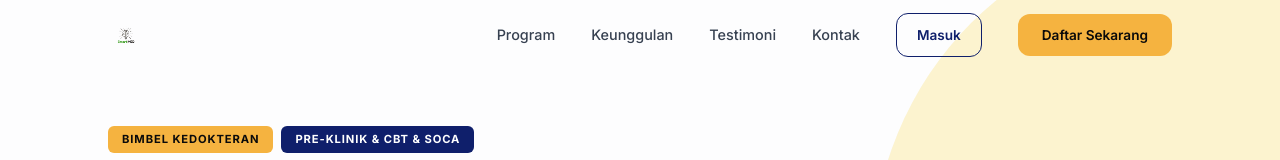
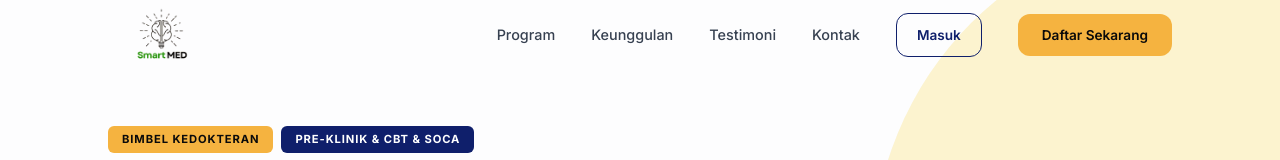
Before and after one commit to ganiout1/SmartMed, a Next.js app: page / in a window 1280 px wide. Shown: the top 160 px of the page. Built offline with nearby package versions, Linux system fonts and the light colour scheme.

Commit message:
style: enlarge navbar image logo to 360x108

```diff
--- a/src/components/layout/navbar.tsx
+++ b/src/components/layout/navbar.tsx
@@ -54,7 +54,7 @@ export function Navbar() {
       <div className="gap-6 lg:gap-8" style={{ maxWidth: 1120, margin: "0 auto", padding: "0 28px", height: 70, display: "flex", alignItems: "center", justifyContent: "space-between" }}>
         {/* Logo */}
         <Link href="/" className="flex items-center shrink-0 pointer-events-auto" style={{ textDecoration: "none" }}>
-          <Image src="/logo.png" alt="SmartMED" width={120} height={36} style={{ objectFit: "contain", height: 36, width: "auto" }} />
+          <Image src="/logo.png" alt="SmartMED" width={360} height={108} style={{ objectFit: "contain", height: 108, width: "auto" }} />
         </Link>
 
         {/* Desktop Nav */}
```
